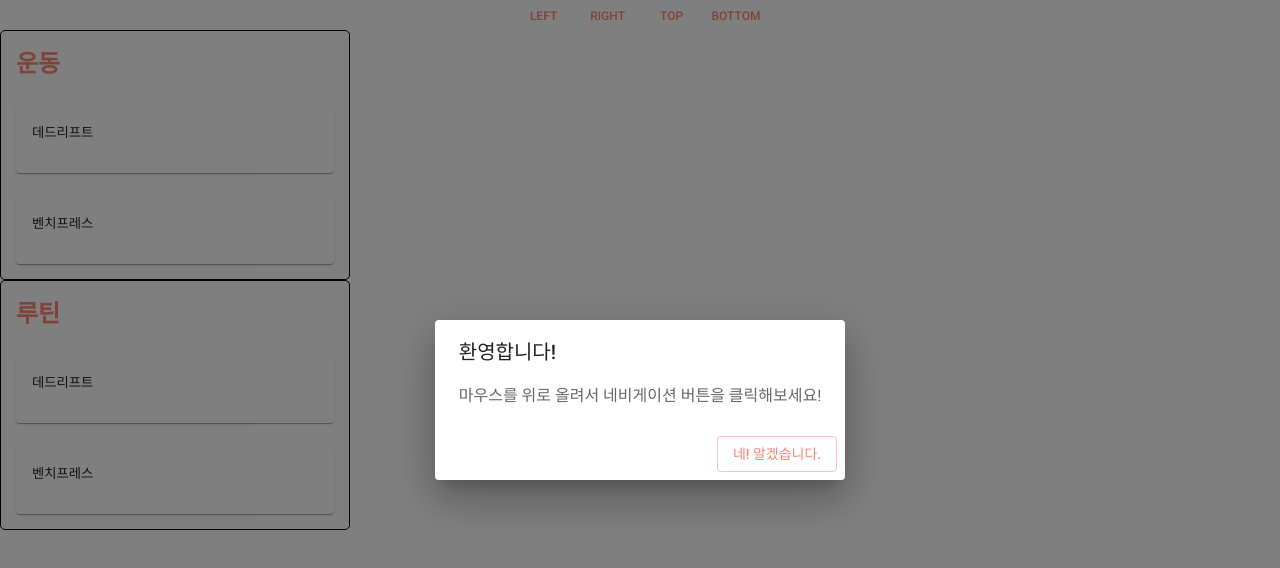
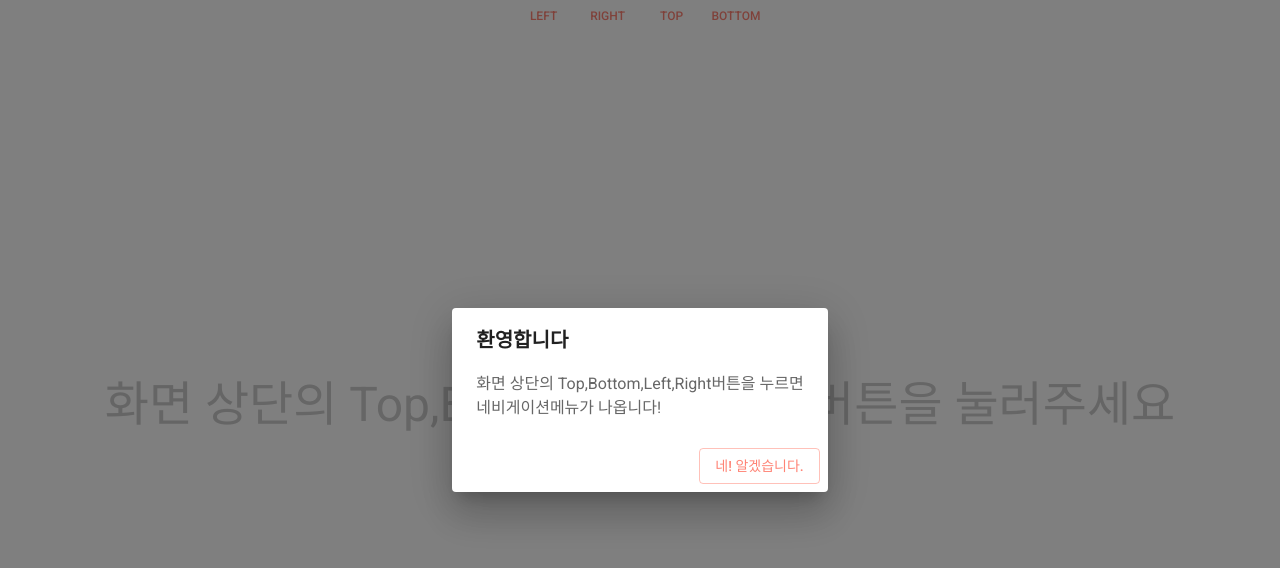
Before and after one commit to KMS9612/workout-react, a React (Create React App) app: page /dashboard in a window 1280 px wide. Shown: the top 568 px of the page. Built offline with nearby package versions, Linux system fonts and the light colour scheme.

Commit message:
첫 진입 모달 내용 변경

```diff
--- a/src/component/util/modals/welcome_dialog.jsx
+++ b/src/component/util/modals/welcome_dialog.jsx
@@ -1,4 +1,4 @@
-import { Button, Dialog, DialogActions, DialogContent, DialogContentText, DialogTitle } from "@mui/material";
+import { Button, Dialog, DialogActions, DialogContent, DialogContentText, DialogTitle, Typography } from "@mui/material";
 
 export default function WelcomeDialog(props) {
   const handleClose = () => {
@@ -6,9 +6,13 @@ export default function WelcomeDialog(props) {
   };
   return (
     <Dialog open={props.isOpen} aria-labelledby="alert-dialog-title" aria-describedby="alert-dialog-description">
-      <DialogTitle>환영합니다!</DialogTitle>
+      <DialogTitle sx={{ fontWeight: 700 }}>환영합니다</DialogTitle>
       <DialogContent>
-        <DialogContentText id="alert-dialog-description">마우스를 위로 올려서 네비게이션 버튼을 클릭해보세요!</DialogContentText>
+        <DialogContentText id="alert-dialog-description">
+          화면 상단의 Top,Bottom,Left,Right버튼을 누르면
+          <br />
+          네비게이션메뉴가 나옵니다!
+        </DialogContentText>
       </DialogContent>
       <DialogActions>
         <Button variant="outlined" onClick={handleClose}>
--- a/src/pages/dashboard.jsx
+++ b/src/pages/dashboard.jsx
@@ -2,6 +2,7 @@ import * as S from "../style/page/dashboard.module";
 import DashBoardBox from "../component/util/box/dashboardBox";
 import { useEffect, useState } from "react";
 import WelcomeDialog from "../component/util/modals/welcome_dialog";
+import { Typography } from "@mui/material";
 
 export default function DashBoard() {
   const [isFirst, setIsFirst] = useState(true);
@@ -13,8 +14,10 @@ export default function DashBoard() {
   return (
     <S.DBoardWrapper>
       <WelcomeDialog isOpen={isFirst} setIsFirst={setIsFirst} />
-      <DashBoardBox title={"운동"} contents_map={Dummy}></DashBoardBox>
-      <DashBoardBox title={"루틴"} contents_map={Dummy}></DashBoardBox>
+      <Typography variant="h3" sx={{ display: "flex", justifyContent: "center", alignItems: "center", height: "90%", color: "#ccc", textAlign: "center" }}>
+        DashBoard Page <br />
+        화면 상단의 Top,Bottom,Left,Right버튼을 눌러주세요
+      </Typography>
     </S.DBoardWrapper>
   );
 }
```
